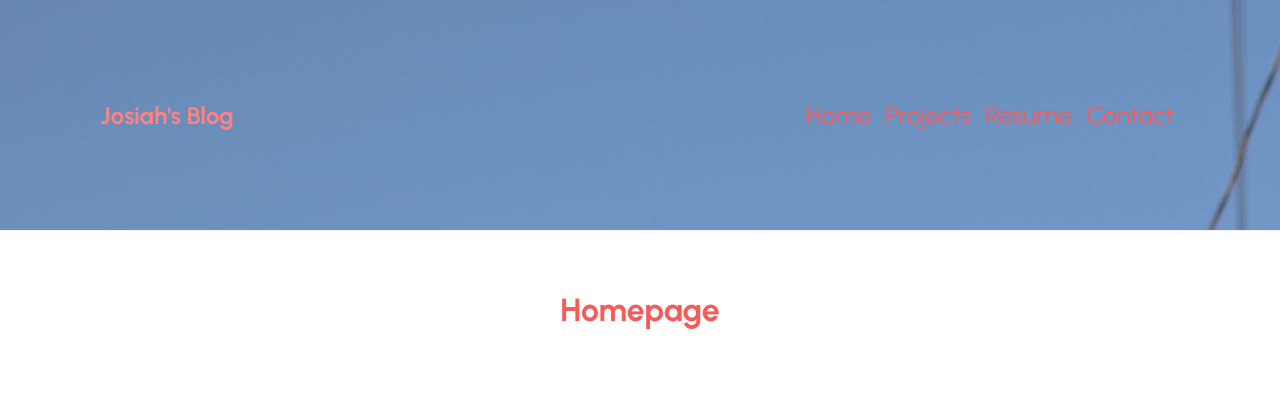
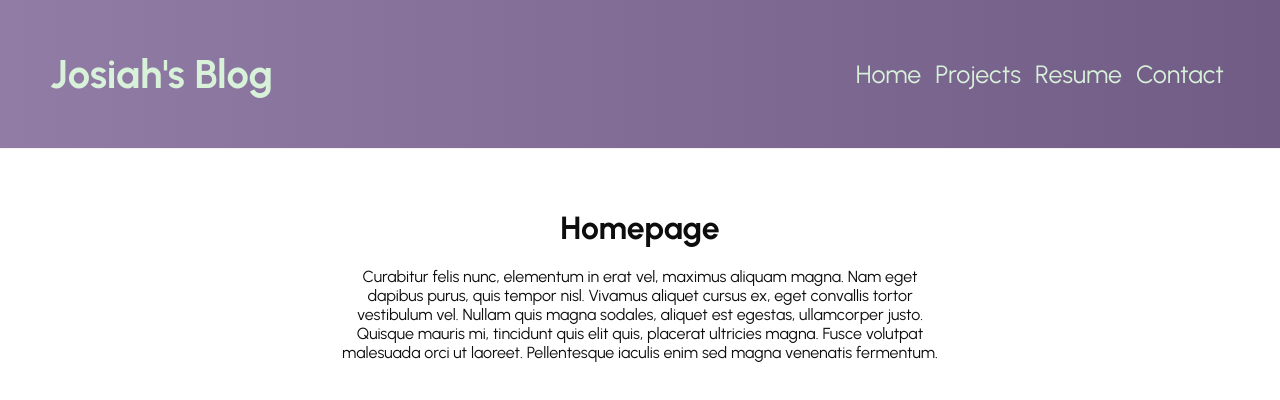
Before and after one commit to josiahkc/josiah-collins, a JavaScript app: page / in a window 1280 px wide. Shown: the top 400 px of the page. Built offline with nearby package versions, Linux system fonts and the light colour scheme; the HTML template or start-up script is replaced by a standard one.

Commit message:
back at it

```diff
--- a/package.json
+++ b/package.json
@@ -6,6 +6,7 @@
     "@testing-library/jest-dom": "^5.14.1",
     "@testing-library/react": "^11.2.7",
     "@testing-library/user-event": "^12.8.3",
+    "animate.css": "^4.1.1",
     "react": "^17.0.2",
     "react-dom": "^17.0.2",
     "react-scripts": "4.0.3",
--- a/src/App.js
+++ b/src/App.js
@@ -1,4 +1,4 @@
-import logo from './logo.svg';
+// import logo from './logo.svg';
 import Navbar from './Navbar';
 import Home from './Home';
 
--- a/src/Home.js
+++ b/src/Home.js
@@ -2,6 +2,9 @@ const Home = () => {
     return (
         <div className="home">
             <h1>Homepage</h1>
+            <p className='description'>
+            Curabitur felis nunc, elementum in erat vel, maximus aliquam magna. Nam eget dapibus purus, quis tempor nisl. Vivamus aliquet cursus ex, eget convallis tortor vestibulum vel. Nullam quis magna sodales, aliquet est egestas, ullamcorper justo. Quisque mauris mi, tincidunt quis elit quis, placerat ultricies magna. Fusce volutpat malesuada orci ut laoreet. Pellentesque iaculis enim sed magna venenatis fermentum.
+            </p>
         </div>
      );
 }
--- a/src/Navbar.js
+++ b/src/Navbar.js
@@ -3,10 +3,10 @@ const Navbar = () => {
         <nav className="navbar">
             <h1>Josiah's Blog</h1>
             <div className="links">
-                <a href="/">Home</a>
+                <a href="/create">Home</a>
                 <a href="/create">Projects</a>
-                <a href="">Resume</a>
-                <a href="">Contact</a>
+                <a href="/create">Resume</a>
+                <a href="/create">Contact</a>
             </div>
         </nav>
      );
--- a/src/index.css
+++ b/src/index.css
@@ -3,11 +3,11 @@
 * {
   margin: 0;
   font-family: "Urbanist";
-  color: rgb(248, 90, 90);
+  color: #0D0D0D;
 }
 
 .navbar {
-  padding: 100px;
+  padding: 50px;
   display: flex;
   align-items: center;
   max-width: 1200px;
@@ -15,15 +15,20 @@
   border-bottom: 1px solid #f2f2f2;
   position: sticky;
   top: 0;
-  background-image: url("background-image.jpg");
+  /* background-image: url("https://i.pinimg.com/736x/45/7b/29/457b29e2df69c76982fe2e48e4e9a2b8--granite-samples-granite-countertops.jpg"); */
+  /* background-color:#917CA6; */
+  background: rgb(145,124,166);
+background: linear-gradient(90deg, rgba(145,124,166,1) 0%, rgba(112,92,133,1) 100%);
+  color: #D8F2D9;
 }
 
 .navbar h1 {
-  color: rgb(255, 130, 130);
+  font-size: 40px;
   text-align: center;
+  color: #D8F2D9;
 }
 
-.navbar .links {
+.links {
   margin-left: auto;
 }
 
@@ -32,6 +37,8 @@
   margin-left: 2px;
   text-decoration: none;
   padding: 6px;
+  color: #D8F2D9;
+
   /* border: 2px solid black; */
 }
 
@@ -49,10 +56,14 @@
 
 .home {
   margin: 0 auto;
+  justify-content: center;
   display: flex;
-  justify-content: center;
+  flex-direction: column;
+  gap: 20px;
+  text-align: center;
 }
 
-/* .home h1 {
-
-} */
+.contact {
+  display: flex;
+  flex-direction: column;
+}
```
Also changed, not shown: 1 other file (tests, documents, lock files or other folders).
